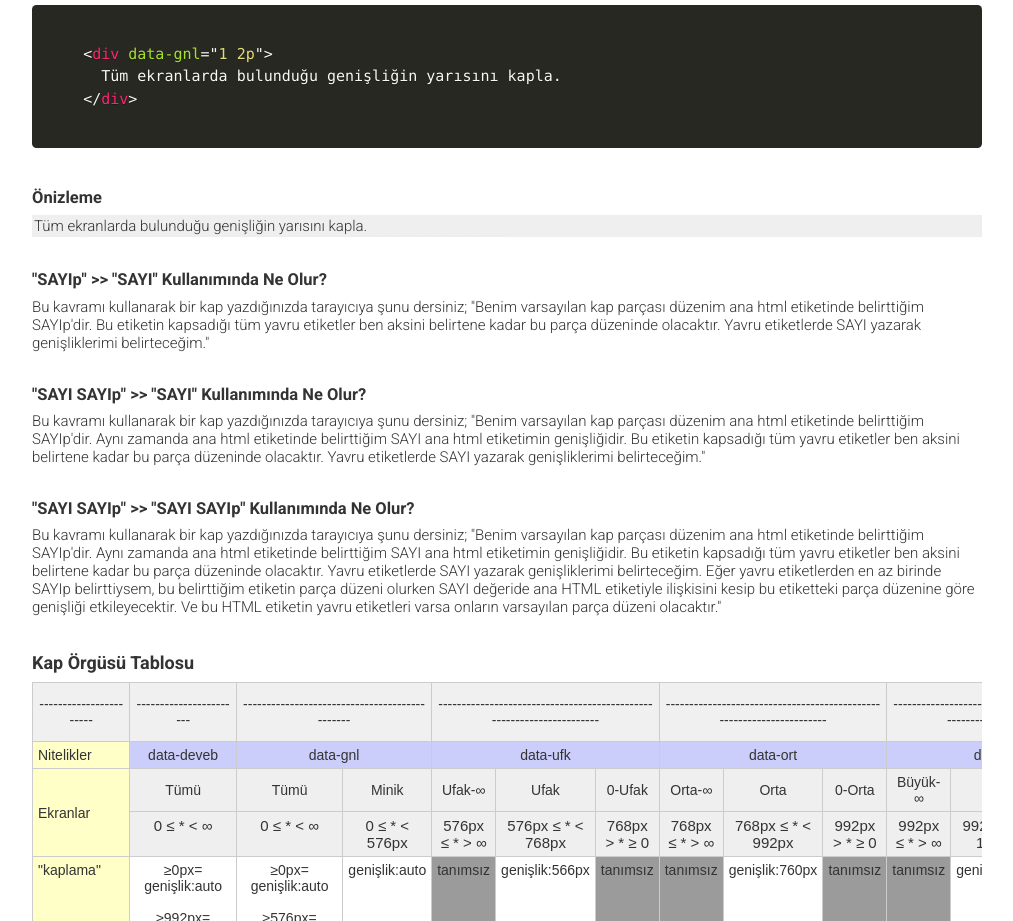
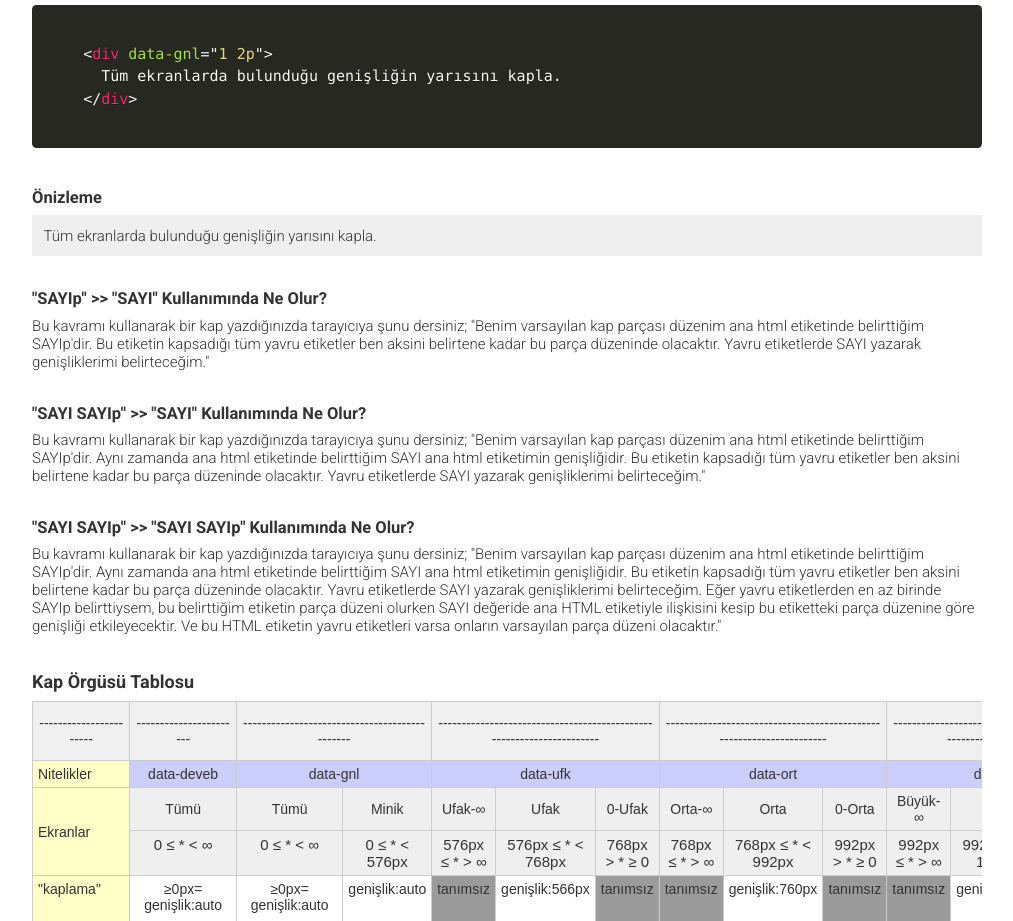
Before and after one commit to data-deveb/data-deveb.github.io, a Jekyll site: the page built from belgeler/kap-orgusu.html, in a window 1280 px wide. Shown: the part 1015-1936 px from the top of the page, without its empty margins (228-1241 px from the left). Built offline with Jekyll 4.4.1, drawn with Linux system fonts in a browser that asks for light colours.

Commit message:
Güncelleme

```diff
--- a/belgeler/kap-orgusu.html
+++ b/belgeler/kap-orgusu.html
@@ -42,7 +42,7 @@ title: Kap Örgüsü
     <h3>Önizleme</h3>
     <div data-gnl="1 1p" class="önizleme">
       <style media="screen">
-        .önizleme{background-color:#efefef; border:1px solid #eee;}
+        .önizleme{background-color:#efefef; border:1px solid #eee;padding:1%;}
         .önizleme [data-gnl]{border:1px dashed #eee;}
       </style>
       <div data-gnl="1 2p">
```
